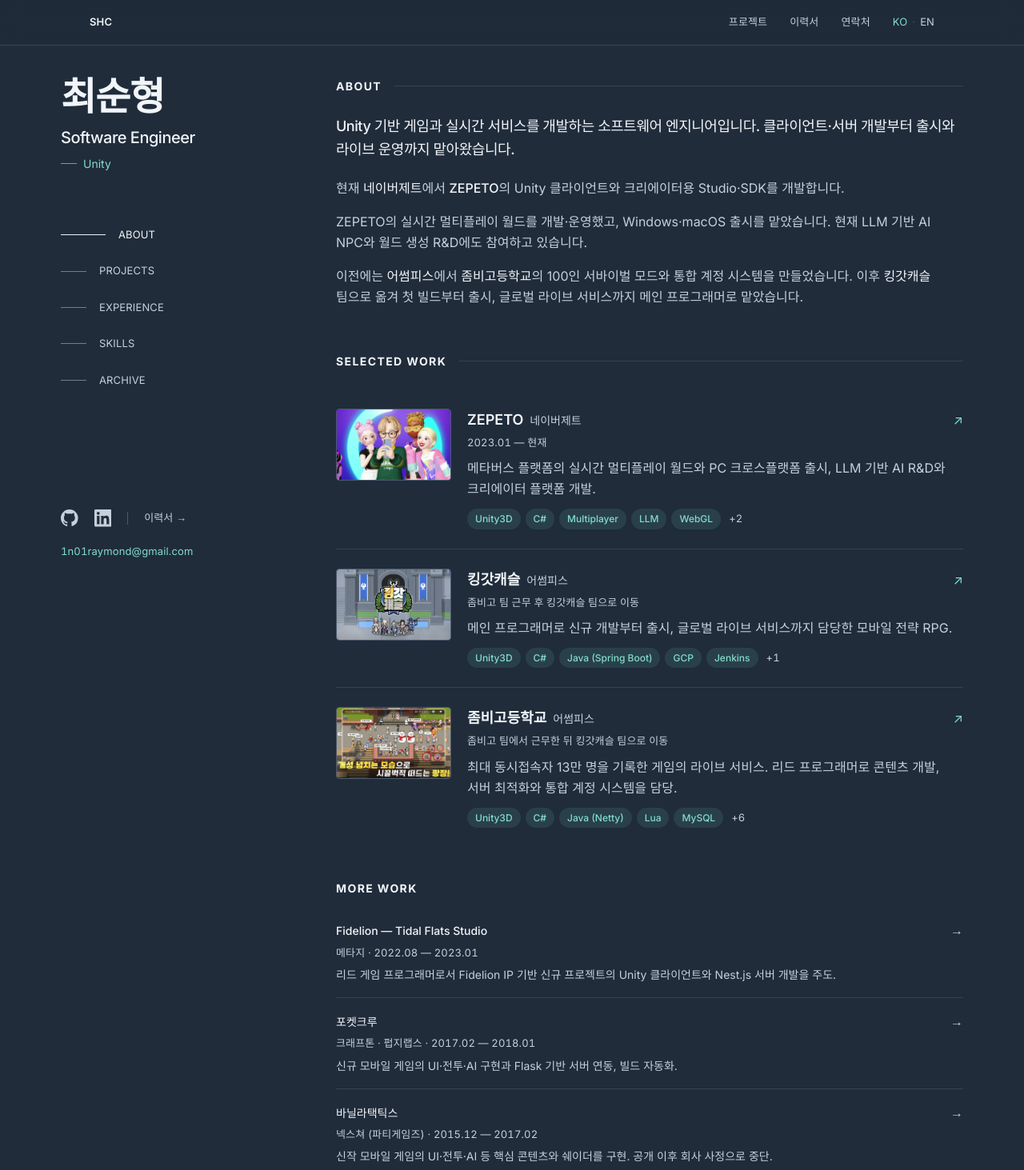
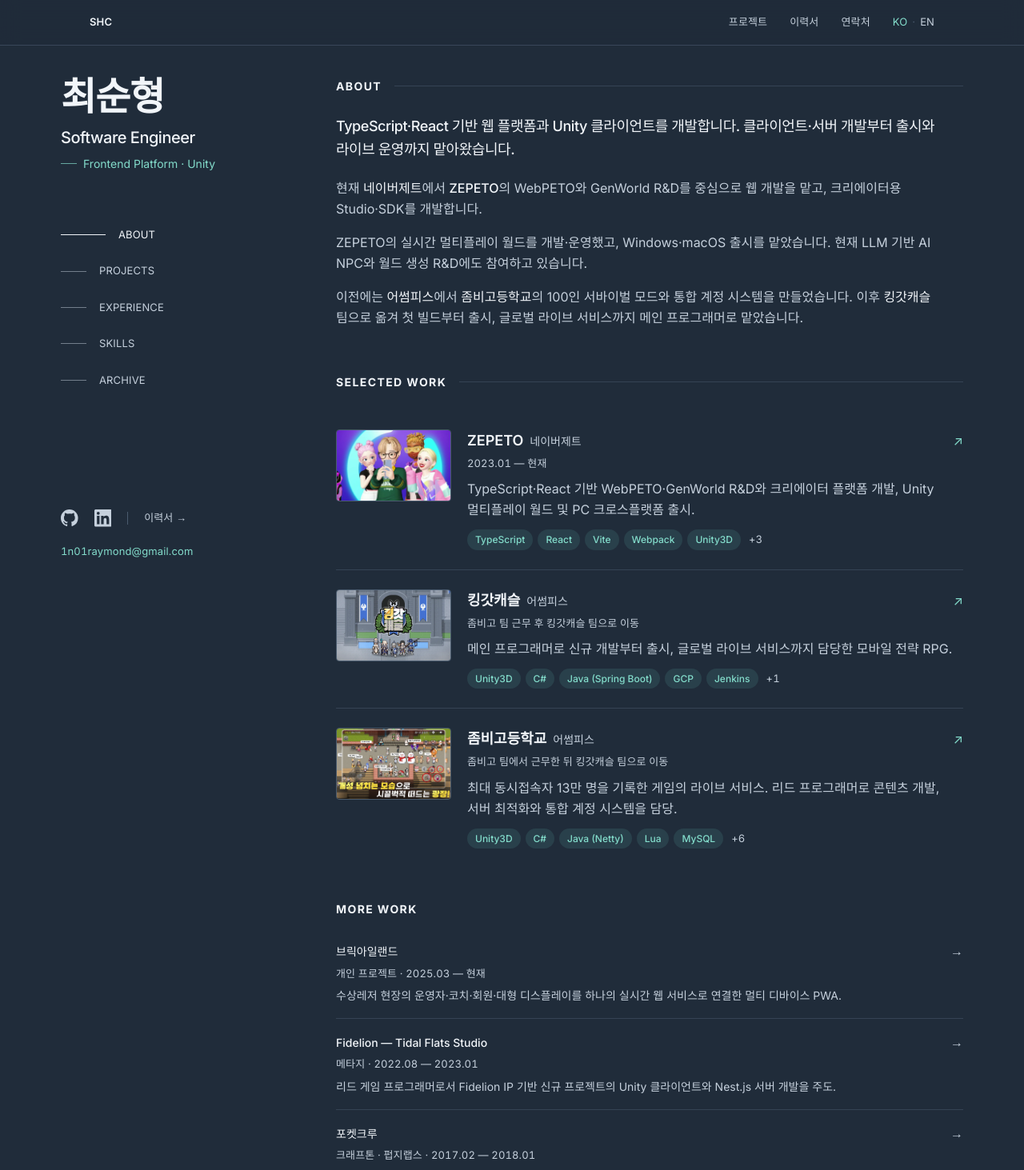
Before and after one commit to 1n01raymond/portfolio, a Next.js app: page / in a window 1280 px wide. Shown: the top 1463 px of the page at 80% size. Built offline with nearby package versions, Linux system fonts and the light colour scheme; no server answers; a web font is replaced by a local one.

Commit message:
Tailor portfolio for frontend platform roles

```diff
--- a/src/components/pages/ResumePage.tsx
+++ b/src/components/pages/ResumePage.tsx
@@ -47,6 +47,14 @@
               className="hover:text-accent"
             >
               github.com/1n01raymond
+            </a>
+            <a
+              href={contact.portfolio}
+              target="_blank"
+              rel="noreferrer"
+              className="hover:text-accent"
+            >
+              portfolio-1n01raymonds-projects.vercel.app
             </a>
             <a
               href={contact.linkedin}
@@ -102,7 +110,7 @@
       <section className="mb-14">
         <SectionHeading>{t(lang, ui.sections.work)}</SectionHeading>
         <div className="space-y-10">
-          {projects.map((p) => (
+          {projects.filter((p) => p.resumeVisible !== false).map((p) => (
             <article key={p.slug} className="avoid-break">
               <div className="flex flex-wrap items-baseline justify-between gap-x-4 gap-y-1">
                 <h3 className="font-medium text-ink">
--- a/src/components/pages/WorkDetailPage.tsx
+++ b/src/components/pages/WorkDetailPage.tsx
@@ -54,6 +54,15 @@
         <div className="mt-5 flex flex-wrap gap-1.5">
           {project.stack.map((s) => <span key={s} className="tag">{s}</span>)}
         </div>
+        {project.links && (
+          <div className="mono-label mt-5 flex flex-wrap gap-x-5 gap-y-2">
+            {project.links.map((link) => (
+              <a key={link.href} href={link.href} target="_blank" rel="noreferrer" className="text-accent underline-offset-4 hover:underline">
+                {t(lang, link.label)} ↗
+              </a>
+            ))}
+          </div>
+        )}
       </header>
 
       {project.caseStudies && project.caseStudies.length > 0 && (
--- a/src/content/resume.ts
+++ b/src/content/resume.ts
@@ -23,14 +23,14 @@
   } satisfies I18n,
 
   specialty: {
-    ko: 'Unity',
-    en: 'Unity',
+    ko: 'Frontend Platform · Unity',
+    en: 'Frontend Platform · Unity',
   } satisfies I18n,
 
   /** 이력서 상단 요약 한 문단. 랜딩의 About 은 아래 `about` 을 씁니다. */
   intro: {
-    ko: '2014년부터 Unity 기반 게임의 클라이언트·서버 개발과 라이브 운영을 담당해 왔습니다. 현재 네이버제트에서 ZEPETO Unity 클라이언트와 Studio·SDK를 개발하고 LLM 기반 R&D에 참여하고 있습니다. 어썸피스에서는 킹갓캐슬의 초기 개발부터 출시·운영을 메인 프로그래머로 담당했으며, 좀비고등학교의 콘텐츠 개발, 서버 최적화와 통합 계정 시스템을 맡았습니다.',
-    en: 'Software engineer working on Unity game clients, servers and live operations since 2014. At NAVER Z, I develop the ZEPETO Unity client, Studio and SDK, and contribute to LLM-based R&D. At Awesomepiece, I was the main programmer for King God Castle from initial development through launch and live operations, and worked on content, server optimisation and unified accounts for Zombie High.',
+    ko: 'TypeScript·React 기반 웹 플랫폼과 Unity 클라이언트, 서버 및 라이브 운영을 경험한 소프트웨어 엔지니어입니다. 현재 네이버제트에서 WebPETO와 GenWorld R&D를 중심으로 웹 개발을 맡고 있으며, ZEPETO Studio·SDK와 Windows·macOS 출시에도 참여했습니다. 이전에는 킹갓캐슬의 초기 개발부터 출시·운영을 메인 프로그래머로 담당하고, 좀비고등학교의 콘텐츠·서버·운영 시스템을 개발했습니다.',
+    en: 'Software engineer experienced in TypeScript and React web platforms, Unity clients, servers and live operations. At NAVER Z, I focus on web development for WebPETO and GenWorld R&D, and have also contributed to ZEPETO Studio and SDK development and the Windows and macOS release. Previously, I was the main programmer for King God Castle from initial development through launch and live operations, and developed content, servers and operations systems for Zombie High.',
   } satisfies I18n,
 
   /**
@@ -42,12 +42,12 @@
    */
   about: [
     {
-      ko: 'Unity 기반 게임과 실시간 서비스를 개발하는 소프트웨어 엔지니어입니다. 클라이언트·서버 개발부터 출시와 라이브 운영까지 맡아왔습니다.',
-      en: 'I build Unity games and real-time services, from client and server development through launch and live operations.',
+      ko: 'TypeScript·React 기반 웹 플랫폼과 Unity 클라이언트를 개발합니다. 클라이언트·서버 개발부터 출시와 라이브 운영까지 맡아왔습니다.',
+      en: 'I build TypeScript and React web platforms and Unity clients, with experience spanning client and server development, launch and live operations.',
     },
     {
-      ko: '현재 [[네이버제트]]에서 [[ZEPETO|/work/naverz/]]의 Unity 클라이언트와 크리에이터용 Studio·SDK를 개발합니다.',
-      en: 'Currently at [[NAVER Z]], I develop the Unity client and creator tools, Studio and SDK, for [[ZEPETO|/work/naverz/]].',
+      ko: '현재 [[네이버제트]]에서 [[ZEPETO|/work/naverz/]]의 WebPETO와 GenWorld R&D를 중심으로 웹 개발을 맡고, 크리에이터용 Studio·SDK를 개발합니다.',
+      en: 'At [[NAVER Z]], I focus on web development for WebPETO and GenWorld R&D and build creator-facing Studio and SDK tools for [[ZEPETO|/work/naverz/]].',
     },
     {
       ko: 'ZEPETO의 실시간 멀티플레이 월드를 개발·운영했고, Windows·macOS 출시를 맡았습니다. 현재 LLM 기반 AI NPC와 월드 생성 R&D에도 참여하고 있습니다.',
@@ -65,6 +65,7 @@
   /** 표기는 언어별로, 링크는 국제 표기 하나로 */
   phone: { ko: '010-8131-7338', en: '+82 10-8131-7338' } satisfies I18n,
   phoneHref: 'tel:+821081317338',
+  portfolio: 'https://portfolio-1n01raymonds-projects.vercel.app',
   linkedin: 'https://www.linkedin.com/in/1n01raymond/',
   github: 'https://github.com/1n01raymond',
 }
@@ -96,6 +97,7 @@
     company: { ko: '네이버제트', en: 'NAVER Z' },
     team: { ko: 'World → Unity', en: 'World → Unity' },
     title: { ko: 'Unity 프로그래머', en: 'Unity Programmer' },
+    scope: { ko: '웹 · Unity', en: 'Web · Unity' },
     start: '2023-01-16',
     end: null,
     current: true,
@@ -199,6 +201,9 @@
   resumeHighlights: I18n[]
   /** 업무 목록과 별개로 필요한 서비스 맥락. 화면과 인쇄에 동일하게 표시 */
   resumeContext?: I18n
+  /** 경력 목록에는 남기되 긴 이력서 프로젝트 목록에서 제외할 때 사용 */
+  resumeVisible?: boolean
+  links?: { label: I18n; href: string }[]
   /** 모노 태그로 렌더 */
   stack: string[]
   /** 상세 페이지 본문. 그룹 제목 + 불릿 */
@@ -217,18 +222,18 @@
     title: { ko: 'ZEPETO', en: 'ZEPETO' },
     period: { ko: '2023.01 — 현재', en: 'Jan 2023 — Present' },
     summary: {
-      ko: '메타버스 플랫폼의 실시간 멀티플레이 월드와 PC 크로스플랫폼 출시, LLM 기반 AI R&D와 크리에이터 플랫폼 개발.',
-      en: 'Real-time multiplayer worlds and the cross-platform PC launch, plus LLM-based AI R&D and creator platform work.',
+      ko: 'TypeScript·React 기반 WebPETO·GenWorld R&D와 크리에이터 플랫폼 개발, Unity 멀티플레이 월드 및 PC 크로스플랫폼 출시.',
+      en: 'TypeScript and React development for WebPETO and GenWorld R&D, creator platform work, Unity multiplayer worlds and the cross-platform PC release.',
     },
     overview: {
-      role: { ko: 'Unity 프로그래머', en: 'Unity Programmer' },
+      role: { ko: '소프트웨어 엔지니어 · 웹·Unity', en: 'Software Engineer · Web & Unity' },
       focus: {
-        ko: '실시간 멀티플레이 월드 운영, PC 플랫폼 지원, 크리에이터 개발 환경.',
-        en: 'Live multiplayer worlds, PC platform support and creator development tools.',
+        ko: 'WebPETO·GenWorld R&D, 크리에이터 개발 환경, 실시간 멀티플레이와 PC 플랫폼 지원.',
+        en: 'WebPETO and GenWorld R&D, creator development tools, live multiplayer and PC platform support.',
       },
       contribution: {
-        ko: 'Unity 클라이언트와 Studio·SDK 개발, Windows·macOS 출시 대응 및 모바일 네이티브 연동 문제 해결.',
-        en: 'Unity client, Studio and SDK development; Windows and macOS release support; mobile native integration debugging.',
+        ko: 'TypeScript·React 웹 개발과 Vite·Webpack 빌드 환경, Studio·SDK 및 Unity 클라이언트 개발, Windows·macOS 출시 대응.',
+        en: 'TypeScript and React web development with Vite and Webpack, Studio and SDK and Unity client development, plus Windows and macOS release support.',
       },
     },
     caseStudies: [
@@ -253,21 +258,34 @@
     ],
     resumeHighlights: [
       {
+        ko: 'TypeScript·React 기반 WebPETO 및 GenWorld R&D 개발 — Vite·Webpack 기반 웹 빌드 환경 사용',
+        en: 'Developed WebPETO and GenWorld R&D with TypeScript and React using Vite and Webpack build environments',
+      },
+      {
         ko: 'ZEPETO Windows·macOS 출시 — 크로스플랫폼 지원 및 런타임 이슈 대응',
         en: 'ZEPETO Windows and macOS release — cross-platform support and runtime issue resolution',
-      },
-      {
-        ko: 'Slime Party 실시간 멀티플레이 콘텐츠 개발·유지보수 및 MyHome 신규 기능 개발·운영',
-        en: 'Built and maintained real-time multiplayer content for Slime Party and new features for MyHome',
       },
       {
         ko: 'ZEPETO Studio·SDK 모듈 개발 및 LLM 기반 AI NPC·월드 생성 R&D',
         en: 'ZEPETO Studio and SDK module development, plus LLM-based AI NPC and world generation R&D',
       },
     ],
-    stack: ['Unity3D', 'C#', 'Multiplayer', 'LLM', 'WebGL', 'iOS/Android Native', 'Windows/macOS'],
+    stack: ['TypeScript', 'React', 'Vite', 'Webpack', 'Unity3D', 'C#', 'WebGL', 'Windows/macOS'],
     image: '/projects/zepeto.webp',
     sections: [
+      {
+        heading: { ko: '웹 플랫폼', en: 'Web Platform' },
+        items: [
+          {
+            ko: 'TypeScript·React 기반 WebPETO 개발 및 GenWorld R&D 참여',
+            en: 'Developed WebPETO and contributed to GenWorld R&D with TypeScript and React',
+          },
+          {
+            ko: 'Vite·Webpack 기반 웹 개발 및 빌드 환경 사용',
+            en: 'Worked with Vite and Webpack web development and build environments',
+          },
+        ],
+      },
       {
         heading: { ko: '주요 성과', en: 'Highlights' },
         items: [
@@ -310,6 +328,90 @@
           {
             ko: '모바일 네이티브-Unity 연동 — iOS/Android 네이티브 시스템과 Unity 사이의 이슈 분석 및 해결',
             en: 'Mobile native ↔ Unity bridge — diagnosed and fixed issues across the iOS/Android native boundary',
+          },
+        ],
+      },
+    ],
+  },
+
+  {
+    slug: 'brickisland',
+    company: { ko: '개인 프로젝트', en: 'Personal Project' },
+    title: { ko: '브릭아일랜드', en: 'BrickIsland' },
+    period: { ko: '2025.03 — 현재', en: 'Mar 2025 — Present' },
+    summary: {
+      ko: '수상레저 현장의 운영자·코치·회원·대형 디스플레이를 하나의 실시간 웹 서비스로 연결한 멀티 디바이스 PWA.',
+      en: 'A multi-device PWA connecting operators, coaches, members and large displays in a real-time water sports venue service.',
+    },
+    overview: {
+      role: { ko: '기획·설계·개발·운영', en: 'Product, architecture, development & operations' },
+      focus: {
+        ko: '현장 대기열과 회원·티켓·탑승 기록을 여러 역할과 디바이스에서 일관되게 관리.',
+        en: 'Consistent queue, member, ticket and ride record management across roles and devices.',
+      },
+      contribution: {
+        ko: 'Next.js·React·TypeScript 기반 전체 서비스와 API를 개발하고 Supabase Realtime, PWA, Vercel 배포를 구성.',
+        en: 'Built the full Next.js, React and TypeScript service and APIs with Supabase Realtime, PWA support and Vercel deployment.',
+      },
+    },
+    caseStudies: [
+      {
+        id: 'multi-device-operations',
+        title: { ko: '여러 현장 화면을 하나의 운영 상태로', en: 'One operating state across venue screens' },
+        context: {
+          ko: '운영자·코치·회원과 대형 화면이 서로 다른 UI를 사용하면서도 같은 대기열 상태를 빠르게 공유해야 했습니다.',
+          en: 'Operators, coaches, members and large displays use different interfaces while sharing the same queue state.',
+        },
+        approach: [
+          {
+            ko: '역할별 화면을 분리하고 공통 데이터 흐름을 React Query 훅으로 구성했습니다.',
+            en: 'Separated role-specific interfaces and organised shared data flows with React Query hooks.',
+          },
+          {
+            ko: 'Supabase Realtime 변경 알림과 폴백 조회를 조합해 여러 디바이스의 상태를 갱신했습니다.',
+            en: 'Combined Supabase Realtime change notifications with fallback polling to refresh state across devices.',
+          },
+          {
+            ko: '대형 화면용 뷰어에 Screen Wake Lock을 적용하고 화면 복귀 시 잠금을 다시 요청하도록 구성했습니다.',
+            en: 'Applied Screen Wake Lock to the large-display viewer and reacquired it when the page became visible again.',
+          },
+        ],
+      },
+    ],
+    resumeHighlights: [
+      {
+        ko: '운영자·코치·회원·대형 디스플레이용 화면을 하나의 Next.js·React·TypeScript 서비스로 개발',
+        en: 'Built operator, coach, member and large-display interfaces as one Next.js, React and TypeScript service',
+      },
+      {
+        ko: 'Supabase Realtime과 React Query를 결합해 여러 디바이스의 대기열 상태 동기화',
+        en: 'Synchronised queue state across devices with Supabase Realtime and React Query',
+      },
+      {
+        ko: 'PWA와 Screen Wake Lock을 적용해 모바일 및 장시간 실행되는 현장 뷰어 환경 지원',
+        en: 'Supported mobile use and long-running venue displays with PWA and Screen Wake Lock',
+      },
+    ],
+    stack: ['Next.js', 'React', 'TypeScript', 'Supabase Realtime', 'React Query', 'PWA', 'Vercel'],
+    links: [
+      { label: { ko: '서비스', en: 'Live service' }, href: 'https://brick-island.vercel.app' },
+      { label: { ko: 'GitHub', en: 'GitHub' }, href: 'https://github.com/1n01raymond/BrickIsland' },
+    ],
+    sections: [
+      {
+        heading: { ko: '현장 운영 제품', en: 'Venue Operations Product' },
+        items: [
+          {
+            ko: '여러 대기열의 생성·정렬·일시정지·다음 순번 처리와 탑승 완료·결제 기록 관리',
+            en: 'Queue creation, ordering, pausing and next-rider flows, plus ride completion and payment records',
+          },
+          {
+            ko: '회원별 티켓 내역과 카카오 로그인 기반 마이페이지, 운영자용 관리 화면 개발',
+            en: 'Member ticket records, Kakao-login member pages and operator administration interfaces',
+          },
+          {
+            ko: '모바일 현장 조작 화면과 TV·대형 디스플레이용 실시간 대기열 뷰어 제공',
+            en: 'Mobile venue controls and a real-time queue viewer for TVs and large displays',
           },
         ],
       },
@@ -830,6 +932,7 @@
 
   {
     slug: 'ilovecoffee',
+    resumeVisible: false,
     company: { ko: '넥스쳐 (파티게임즈)', en: 'Nexture (Pati Games)' },
     title: { ko: '아이러브커피', en: 'I Love Coffee' },
     period: { ko: '2015.12 — 2017.02', en: 'Dec 2015 — Feb 2017' },
@@ -874,6 +977,7 @@
 
   {
     slug: 'maxonsoft',
+    resumeVisible: false,
     company: { ko: '맥스온소프트', en: 'MaxonSoft' },
     title: { ko: '월드 히어로즈 온라인', en: 'World Heroes Online' },
     period: { ko: '2014.06 — 2015.12', en: 'Jun 2014 — Dec 2015' },
@@ -920,6 +1024,25 @@
 }
 
 export const skills: SkillGroup[] = [
+  {
+    heading: { ko: 'Web & Platform', en: 'Web & Platform' },
+    items: [
+      {
+        label: 'TypeScript / React',
+        detail: {
+          ko: 'WebPETO·GenWorld R&D, Next.js App Router, TanStack React Query, PWA',
+          en: 'WebPETO and GenWorld R&D, Next.js App Router, TanStack React Query, PWA',
+        },
+      },
+      {
+        label: 'Build & Runtime',
+        detail: {
+          ko: 'Vite, Webpack, WebGL, Windows/macOS, iOS/Android 네이티브 연동',
+          en: 'Vite, Webpack, WebGL, Windows/macOS and iOS/Android native integration',
+        },
+      },
+    ],
+  },
   {
     heading: { ko: 'Client', en: 'Client' },
     items: [
```
